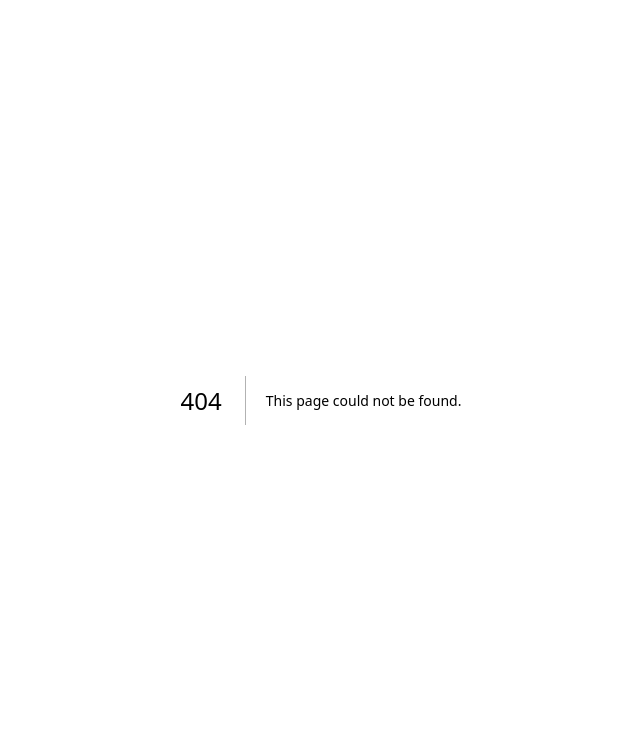
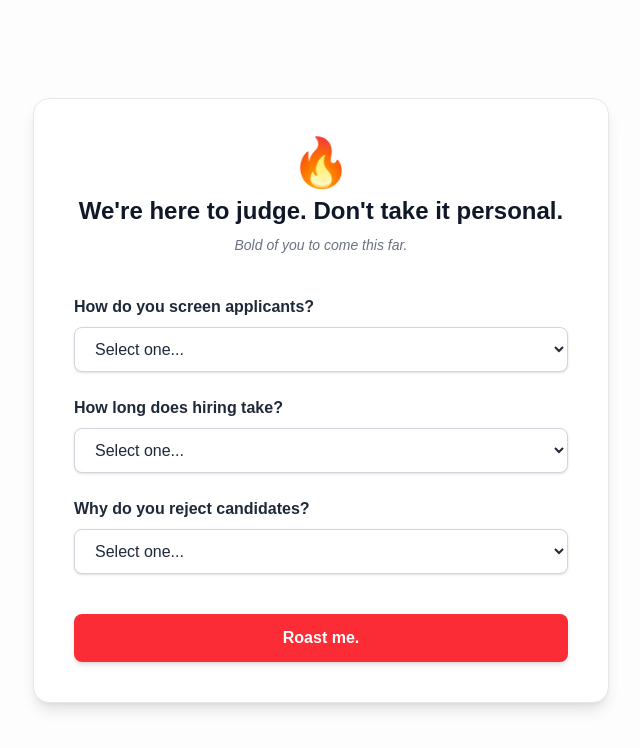
Before and after one commit to Tinaaaa111/hiring-roast, a Next.js app: page /quiz in a window 1280 px wide. Before the commit this address had no page. Shown: the top 748 px of the page, without its empty margins (319-959 px from the left). Built offline with nearby package versions, Linux system fonts and the light colour scheme.

Commit message:
Initial commit

```diff
--- /dev/null
+++ b/app/api/signup/route.ts
@@ -0,0 +1,34 @@
+import { NextResponse } from "next/server";
+
+export async function POST(req: Request) {
+  const { answers } = await req.json();
+
+  const prompt = `
+Roast this hiring process in a dry corporate tone, not chaotic TikTok energy.
+Make it smart, slightly condescending, and funny.
+
+Answers:
+- Screening: ${answers.screening}
+- Hiring Time: ${answers.hiringTime}
+- Rejection Reason: ${answers.rejectionReason}
+
+Return 2 short paragraphs MAX.
+  `;
+
+  const res = await fetch("https://api.openai.com/v1/chat/completions", {
+    method: "POST",
+    headers: {
+      "Content-Type": "application/json",
+      Authorization: `Bearer ${process.env.OPENAI_API_KEY}`,
+    },
+    body: JSON.stringify({
+      model: "gpt-4o-mini",
+      messages: [{ role: "user", content: prompt }],
+    }),
+  });
+
+  const data = await res.json();
+  const roast = data.choices?.[0]?.message?.content || "No roast available.";
+
+  return NextResponse.json({ roast });
+}
--- /dev/null
+++ b/app/loading/page.tsx
@@ -0,0 +1,24 @@
+"use client";
+
+import { useEffect } from "react";
+import { useRouter } from "next/navigation";
+
+export default function LoadingScreen() {
+  const router = useRouter();
+
+  useEffect(() => {
+    const timer = setTimeout(() => {
+      router.push("/roast");
+    }, 2000);
+
+    return () => clearTimeout(timer);
+  }, [router]);
+
+  return (
+    <div className="min-h-screen flex flex-col justify-center items-center bg-[#fff9f7]">
+      <div className="text-6xl animate-bounce">🔥</div>
+      <p className="text-lg font-semibold mt-4">Judging quietly…</p>
+      <p className="text-sm text-gray-500 italic"></p>
+    </div>
+  );
+}
--- /dev/null
+++ b/app/quiz/page.tsx
@@ -0,0 +1,107 @@
+"use client";
+
+import { useState } from "react";
+import { useRouter } from "next/navigation";
+
+export default function QuizPage() {
+  const router = useRouter();
+
+  const [answers, setAnswers] = useState({
+    screening: "",
+    hiringTime: "",
+    rejectionReason: "",
+  });
+
+  const handleNext = () => {
+    if (!answers.screening || !answers.hiringTime || !answers.rejectionReason) {
+      alert("Answer everything first 😌");
+      return;
+    }
+
+    // Save quiz answers
+    localStorage.setItem("hiringRoastAnswers", JSON.stringify(answers));
+
+    // Trigger transition → the loading.tsx takes over automatically
+    router.push("/loading");
+  };
+
+  return (
+    <div className="min-h-screen bg-[#fdfdfd] flex justify-center items-center px-6 py-12">
+      <div className="w-full max-w-xl bg-white border border-gray-200 rounded-2xl p-10 shadow-lg">
+
+        {/* Header */}
+        <div className="text-center mb-10">
+          <div className="text-5xl mb-2">🔥</div>
+
+          <h1 className="text-2xl font-bold text-gray-900">
+            We're here to judge. Don't take it personal.
+          </h1>
+
+          <p className="text-sm text-gray-500 italic mt-2">
+            Bold of you to come this far.
+          </p>
+        </div>
+
+        {/* Form */}
+        <div className="space-y-6">
+          {/* Matches your same question structure */}
+          {[
+            {
+              label: "How do you screen applicants?",
+              key: "screening",
+              options: [
+                "Resumes only",
+                "LinkedIn stalking 👀",
+                "Skill assessments first",
+                "Depends if I’ve had coffee",
+              ],
+            },
+            {
+              label: "How long does hiring take?",
+              key: "hiringTime",
+              options: [
+                "1–3 days",
+                "1–2 weeks",
+                "A month or more 😬",
+                "Time is an illusion",
+              ],
+            },
+            {
+              label: "Why do you reject candidates?",
+              key: "rejectionReason",
+              options: [
+                "Typos",
+                "No strong vibe",
+                "Not prepared",
+                "Their cover letter said 'Dear Hiring Team' 😐",
+              ],
+            },
+          ].map(({ label, key, options }) => (
+            <div key={key}>
+              <label className="block mb-2 font-semibold text-gray-800">{label}</label>
+              <select
+                className="w-full bg-white text-gray-800 px-4 py-3 rounded-lg border border-gray-300 shadow-sm focus:ring-2 focus:ring-red-400 focus:border-red-400 transition"
+                onChange={(e) =>
+                  setAnswers({ ...answers, [key]: e.target.value })
+                }
+              >
+                <option value="">Select one...</option>
+                {options.map((o, i) => (
+                  <option key={i}>{o}</option>
+                ))}
+              </select>
+            </div>
+          ))}
+        </div>
+
+        {/* CTA */}
+        <button
+          onClick={handleNext}
+          className="mt-10 w-full bg-red-500 hover:bg-red-600 active:scale-[0.97] transition text-white font-semibold py-3 rounded-lg shadow-md hover:shadow-lg"
+        >
+          Roast me.
+        </button>
+      </div>
+    </div>
+  );
+}
--- /dev/null
+++ b/app/roast/page.tsx
@@ -0,0 +1,62 @@
+"use client";
+
+import { useEffect, useState } from "react";
+
+export default function RoastPage() {
+  const [answers, setAnswers] = useState<any>(null);
+  const [roast, setRoast] = useState("");
+
+  useEffect(() => {
+    const stored = localStorage.getItem("hiringRoastAnswers");
+    if (!stored) return;
+    const parsed = JSON.parse(stored);
+    setAnswers(parsed);
+
+    const roastLines = [];
+
+    if (parsed.screening === "Resumes only") {
+      roastLines.push("You're still using resumes as your entire screening strategy? Bold. Very 2010.");
+    } else if (parsed.screening.includes("LinkedIn")) {
+      roastLines.push("Nothing screams 'professional hiring' like Instagram-level stalking on LinkedIn.");
+    } else if (parsed.screening.includes("Skill")) {
+      roastLines.push("Skill assessments first… wow. You might actually care about ability. Revolutionary.");
+    } else {
+      roastLines.push("Your screening method depends on coffee? So does your judgment.");
+    }
+
+    if (parsed.hiringTime.includes("month")) {
+      roastLines.push("A month to hire someone? By then the candidate found a new job, a new city, and a new personality.");
+    } else if (parsed.hiringTime.includes("illusion")) {
+      roastLines.push("'Time is an illusion' is not a hiring philosophy — it's a red flag.");
+    }
+
+    if (parsed.rejectionReason.includes("vibe")) {
+      roastLines.push("Rejecting someone over 'vibes' is astrology-level HR.");
+    } else if (parsed.rejectionReason.includes("Typos")) {
+      roastLines.push("Rejecting people for typos while your job posting still says 'fast-paced environment' is peak irony.");
+    }
+
+    setRoast(roastLines.join("\n\n"));
+  }, []);
+
+  if (!answers) return <div className="p-10 text-xl">Loading roast… 😈</div>;
+
+  return (
+    <div className="min-h-screen flex items-center justify-center text-center p-10">
+      <div className="max-w-2xl bg-white p-10 rounded-xl shadow-lg border">
+        <h1 className="text-3xl font-bold mb-4">🔥 Your Personalized Roast</h1>
+
+        <p className="whitespace-pre-line text-lg leading-relaxed text-gray-800">
+          {roast}
+        </p>
+
+        <button
+          onClick={() => window.location.href = "/signup"}
+          className="mt-8 w-full bg-red-500 text-white rounded-lg py-3 hover:bg-red-600 transition active:scale-95"
+        >
+          Okay fine… Fix my hiring 👀
+        </button>
+      </div>
+    </div>
+  );
+}
--- /dev/null
+++ b/app/signup/page.tsx
@@ -0,0 +1,46 @@
+"use client";
+import { useState } from "react";
+
+export default function SignupPage() {
+  const [submitted, setSubmitted] = useState(false);
+  const [email, setEmail] = useState("");
+
+  const handleSubmit = async () => {
+    const res = await fetch("/api/signup", {
+      method: "POST",
+      body: JSON.stringify({ email }),
+    });
+
+    if (res.ok) setSubmitted(true);
+  };
+
+  return (
+    <div className="min-h-screen flex flex-col justify-center items-center px-6 text-center">
+      {!submitted ? (
+        <>
+          <h1 className="text-3xl font-bold mb-2">Join FairHire Early Access 🚀</h1>
+          <p className="text-gray-500 mb-6">Get notified when we launch.</p>
+
+          <input
+            type="email"
+            placeholder="Work email"
+            value={email}
+            onChange={(e) => setEmail(e.target.value)}
+            className="border px-4 py-2 rounded w-full max-w-md mb-3"
+          />
+
+          <button
+            onClick={handleSubmit}
+            className="bg-black text-white px-6 py-2 rounded hover:bg-gray-800"
+          >
+            Join Waitlist
+          </button>
+        </>
+      ) : (
+        <p className="text-green-600 font-semibold text-lg">
+          You're in — see you soon 👀🔥
+        </p>
+      )}
+    </div>
+  );
+}
--- /dev/null
+++ b/lib/supabase.ts
@@ -0,0 +1,7 @@
+// lib/supabase.ts
+import { createClient } from "@supabase/supabase-js";
+
+const supabaseUrl = process.env.NEXT_PUBLIC_SUPABASE_URL!;
+const supabaseAnonKey = process.env.NEXT_PUBLIC_SUPABASE_ANON_KEY!;
+
+export const supabase = createClient(supabaseUrl, supabaseAnonKey);
--- a/package.json
+++ b/package.json
@@ -9,6 +9,7 @@
     "lint": "eslint"
   },
   "dependencies": {
+    "@supabase/supabase-js": "^2.86.0",
     "next": "16.0.5",
     "react": "19.2.0",
     "react-dom": "19.2.0"
```
Also changed, not shown: 1 other file (tests, documents, lock files or other folders).
